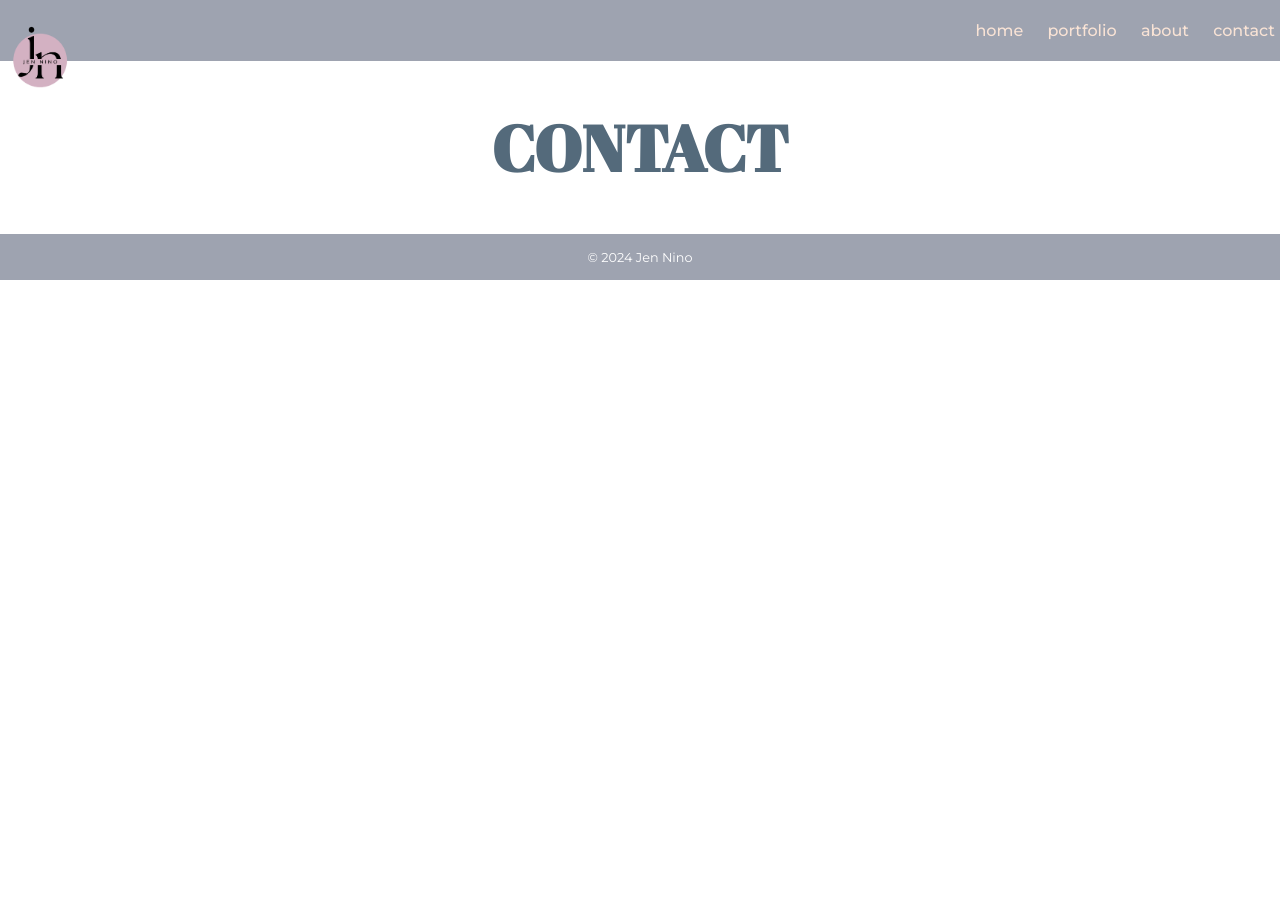
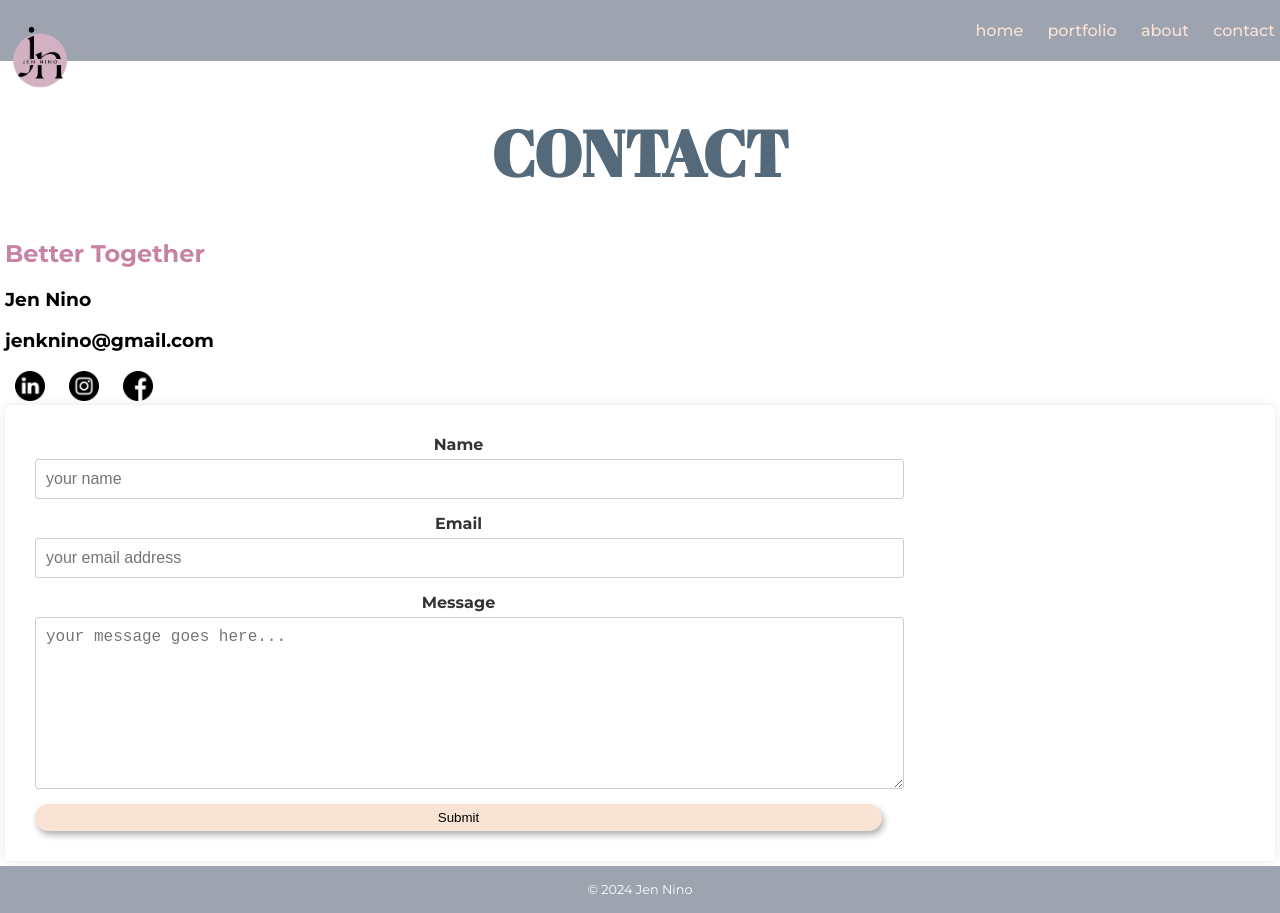
Before and after one commit to booksquirm/Portfolio, a plain HTML site: page contact.html in a window 1280 px wide. Before the commit the page ends 800 px from the top, so only its background shows below. Drawn offline with Linux system fonts and the light colour scheme.

Commit message:
add other pages

```diff
--- a/contact.html
+++ b/contact.html
@@ -24,6 +24,34 @@
 
       <main>
         <h1>CONTACT</h1>
+
+        <section class="contact-info">
+          <h2>Better Together</h2>
+          <div class="reach-me">
+            <h3>Jen Nino</h3>
+            <h3>jenknino@gmail.com</h3>
+
+            <div class="social-links">
+              <a href="https://www.linkedin.com/in/jenknino/" target="_blank"><img src="media/linkedin.png" alt="LinkedIn"></a>
+              <a href="https://www.instagram.com/book.squirm/" target="_blank"><img src="media/instagram.png" alt="Instagram"></a>
+              <a href="https://www.facebook.com/jenknino" target="_blank"><img src="media/facebook.png" alt="Facebook"></a>
+          </div>
+
+            <div class="form-container">
+              <form action="#" method="post">
+                <label for="name">Name</label>
+                <input type="text" id="name" name="name" placeholder="your name">
+                <label for="email">Email</label>
+                <input type="email" id="email" name="email" placeholder="your email address">
+                <label for="message">Message</label>
+                <textarea id="message" name="message" placeholder="your message goes here..."></textarea>
+                <button type="submit">Submit</button>
+            </form>
+            </div>
+
+          </div>
+
+        </section>
       </main>
 
       <footer>
--- a/css/about.css
+++ b/css/about.css
@@ -88,13 +88,14 @@ body {
   @media (min-width: 768px) {
     main {
         display: flex;
-        flex-direction: column;  /* Stack elements vertically */
-        align-items: center;      /* Center "ABOUT" horizontally */
+        flex-direction: column;
+        align-items: center;
         text-align: center;
       }
 
       .about-me {
-        display: flex;           /* Make section a flex container */
-        gap: 20px;               /* Space between image and text */
+        display: flex;
+        gap: 20px;
+        width: 800px;
       }
 }
--- a/css/contact.css
+++ b/css/contact.css
@@ -58,6 +58,73 @@ body {
 
   /* Main Styling */
 
+main {
+  padding: 5px;
+}
+
+.social-links a {
+    margin: 0 10px;
+}
+
+.social-links img {
+    width: 30px;
+}
+
+.social-links a:hover img {
+  transform: scale(1.4);
+  transition: transform 0.3s ease-in-out;
+}
+
+.form-container {
+    background-color: #fff;
+    padding: 30px;
+    border-radius: 5px;
+    box-shadow: 0 0 10px rgba(0, 0, 0, 0.1);
+    text-align: center;
+}
+
+form {
+    display: flex;
+    flex-direction: column;
+    width: 70%;
+}
+
+label {
+    margin-bottom: 5px;
+    font-weight: bold;
+    color: #333;
+}
+
+input, textarea {
+    padding: 10px;
+    border: 1px solid #ccc;
+    border-radius: 3px;
+    margin-bottom: 15px;
+    width: 100%;
+    font-size: 16px;
+}
+
+textarea {
+    height: 150px;
+}
+
+button {
+  background-color: #f9e3d5;
+  color: #000;
+  padding: 6px 15px;
+  border: none;
+  border-radius: 22px;
+  box-shadow: 2px 4px 6px rgba(0, 0, 0, 0.3);
+  transition: background-color 0.3s;
+  text-decoration: none;
+}
+
+button:hover {
+  background-color: #B0D0AB;
+  color: #000;
+  box-shadow: 2px 4px 6px rgba(0, 0, 0, 0.3);
+  transition: background-color 0.3s;
+}
 
   footer {
     background-color: #9EA3B0;
```
Also changed, not shown: about.html (+2 -0 lines), media/facebook.png (added), media/instagram.png (added), media/linkedin.png (added).
